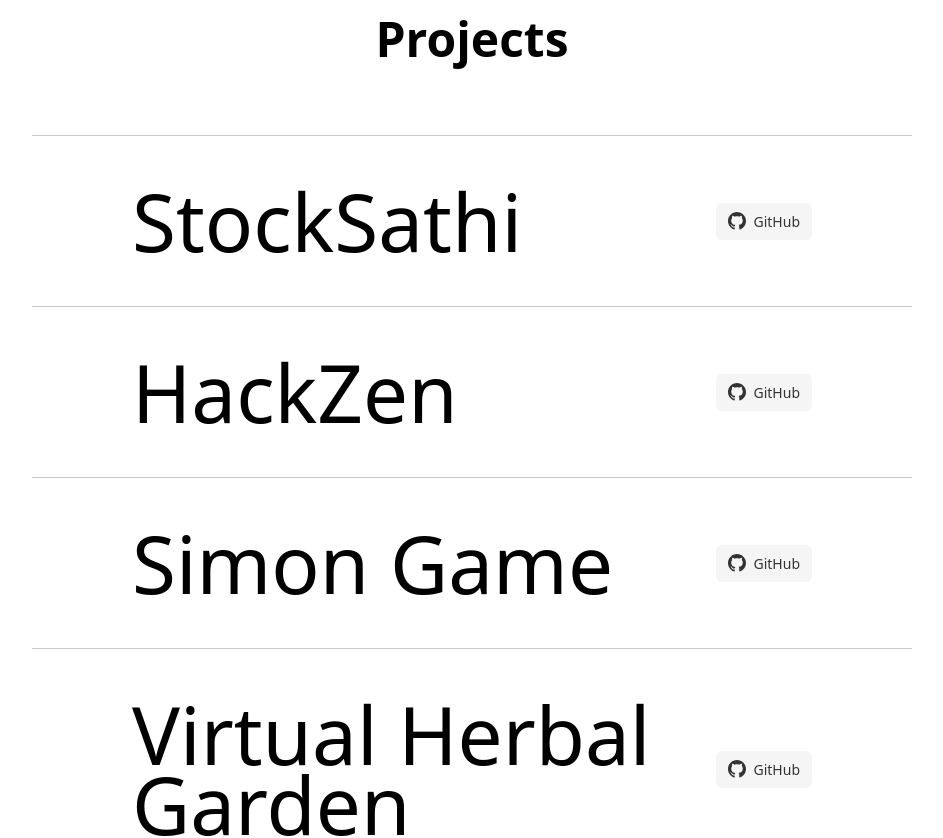
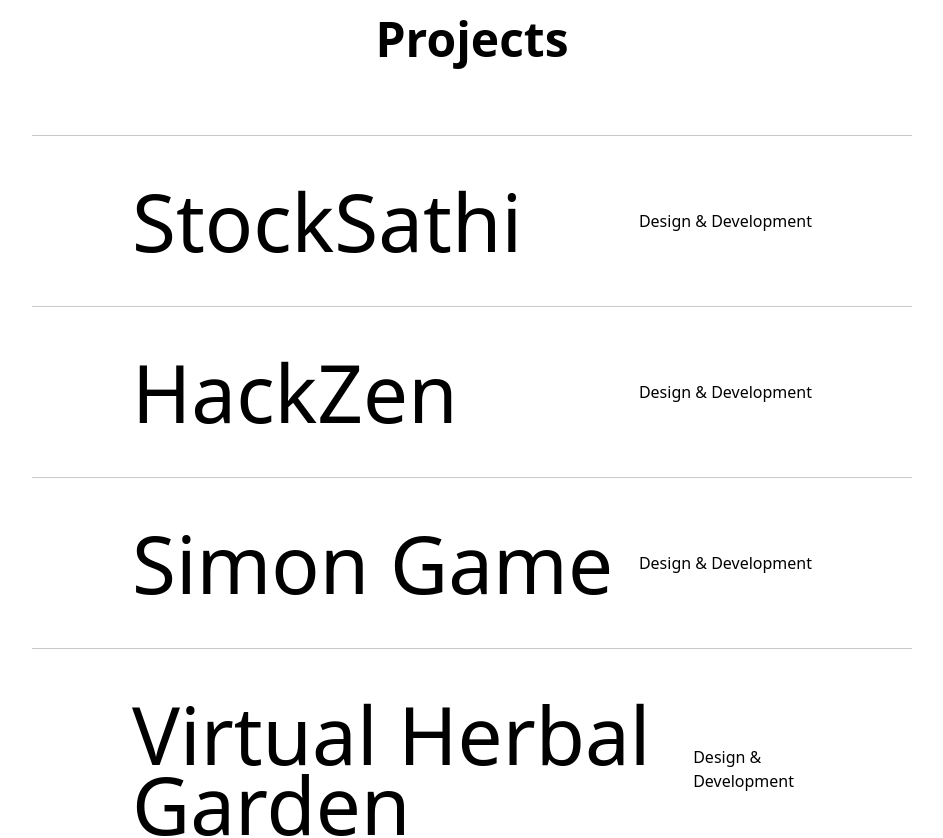
Before and after one commit to gauravjain0377/Portfolio, a Next.js app: page / in a window 1280 px wide. Shown: the part 1540-2378 px from the top of the page, without its empty margins (168-1111 px from the left). Built offline with nearby package versions, Linux system fonts and the light colour scheme.

Commit message:
Revert "updated the contacts section"
This reverts commit 6ef7e32230856f4934ccdc0df59ac4130431d8b1.

```diff
--- a/components/contact/Contact.jsx
+++ b/components/contact/Contact.jsx
@@ -40,7 +40,7 @@ export default function Contact() {
                 </div>
                 <div className={styles.nav}>
                         <Rounded>
-                            <p>gjain0229@gmail.com</p>
+                            <p>gjain0229.com</p>
                         </Rounded>
                         <Rounded>
                             <p>+91 8949956653</p>
--- a/components/project/childProject/Project.jsx
+++ b/components/project/childProject/Project.jsx
@@ -1,34 +1,19 @@
 "use client";
 import Style from "./style.module.scss";
-import Link from "next/link";
 
-const Project = ({ title, manageModal, index, githubUrl }) => {
+const Project = ({ title, manageModal, index }) => {
   return (
-    <div className={Style.project}>
     <div
-        className={Style.hoverArea}
       onMouseEnter={(e) => {
         manageModal(true, index, e.clientX, e.clientY);
       }}
       onMouseLeave={(e) => {
-          // Add a small delay to prevent flickering
-          setTimeout(() => {
         manageModal(false, index, e.clientX, e.clientY);
-          }, 100);
       }}
+      className={Style.project}
     >
       <h2>{title}</h2>
-      </div>
-      <div className={Style.projectLinks}>
-        <Link href={githubUrl} target="_blank" rel="noopener noreferrer">
-          <div className={Style.githubLink}>
-            <svg width="20" height="20" viewBox="0 0 24 24" fill="currentColor">
-              <path d="M12 0c-6.626 0-12 5.373-12 12 0 5.302 3.438 9.8 8.207 11.387.599.111.793-.261.793-.577v-2.234c-3.338.726-4.033-1.416-4.033-1.416-.546-1.387-1.333-1.756-1.333-1.756-1.089-.745.083-.729.083-.729 1.205.084 1.839 1.237 1.839 1.237 1.07 1.834 2.807 1.304 3.492.997.107-.775.418-1.305.762-1.604-2.665-.305-5.467-1.334-5.467-5.931 0-1.311.469-2.381 1.236-3.221-.124-.303-.535-1.524.117-3.176 0 0 1.008-.322 3.301 1.23.957-.266 1.983-.399 3.003-.404 1.02.005 2.047.138 3.006.404 2.291-1.552 3.297-1.23 3.297-1.23.653 1.653.242 2.874.118 3.176.77.84 1.235 1.911 1.235 3.221 0 4.609-2.807 5.624-5.479 5.921.43.372.823 1.102.823 2.222v3.293c0 .319.192.694.801.576 4.765-1.589 8.199-6.086 8.199-11.386 0-6.627-5.373-12-12-12z"/>
-            </svg>
-            <span>GitHub</span>
-          </div>
-        </Link>
-      </div>
+      <p>Design & Development</p>
     </div>
   );
 };
--- a/components/project/childProject/style.module.scss
+++ b/components/project/childProject/style.module.scss
@@ -25,13 +25,8 @@
     align-items: center;
     padding: 50px 100px 50px 100px;
     border-top: 1px solid rgb(201, 201, 201);
+    cursor: pointer;
     transition: all 0.2s;
-
-    .hoverArea {
-        flex: 1;
-        cursor: pointer;
-        transition: all 0.2s;
-    }
 
     h2{
         font-size: 80px;
@@ -44,39 +39,6 @@
     p{
         transition: all 0.4s ease;
         font-weight: 300;
-    }
-
-    .projectLinks {
-        display: flex;
-        align-items: center;
-        gap: 20px;
-    }
-
-    .githubLink {
-        display: flex;
-        align-items: center;
-        gap: 8px;
-        color: #333;
-        text-decoration: none;
-        font-weight: 300;
-        transition: all 0.3s ease;
-        padding: 8px 12px;
-        border-radius: 6px;
-        background-color: #f5f5f5;
-
-        &:hover {
-            background-color: #e0e0e0;
-            transform: translateY(-2px);
-        }
-
-        svg {
-            width: 18px;
-            height: 18px;
-        }
-
-        span {
-            font-size: 14px;
-        }
     }
 
     &:last-of-type{
--- a/components/project/index.jsx
+++ b/components/project/index.jsx
@@ -13,36 +13,26 @@ const index = () => {
       title: "StockSathi",
       src: "Stox.png",
       color: "#000000",
-      githubUrl: "https://github.com/gauravjain0377/Stox.git",
-      liveUrl: "https://stox.vercel.app",
     },
     {
       title: "HackZen",
       src: "HackZen.png",
       color: "#8C8C8C",
-      githubUrl: "https://github.com/Nitinjainn/STPI-Project.git",
-      liveUrl: "https://hackzen.vercel.app/",
     },
     {
       title: "Simon Game",
       src: "SG.png",
       color: "#EFE8D3",
-      githubUrl: "https://github.com/gauravjain0377/Simon-Game.git",
-      liveUrl: "https://simonplay.vercel.app/",
     },
     {
       title: "Virtual Herbal Garden",
       src: "VHG.png",
       color: "#706D63",
-      githubUrl: "https://github.com/Shaurya01836/AyurHerb.git",
-      liveUrl: "https://herb-sphere.vercel.app/",
     },
     {
       title: "BookStore",
       src: "BS.png",
       color: "#706D63",
-      githubUrl: "https://github.com/gauravjain0377/BookStore.git",
-      liveUrl: "https://books-company.vercel.app/",
     },
   ];
 
@@ -133,7 +123,6 @@ const index = () => {
               index={index}
               title={project.title}
               manageModal={manageModal}
-              githubUrl={project.githubUrl}
               key={index}
             />
           );
@@ -188,14 +177,7 @@ const index = () => {
           initial="initial"
           animate={active ? "enter" : "closed"}
         >
-          <Link
-            href={active && projects[index] ? projects[index].liveUrl : "#"}
-            target="_blank"
-            rel="noopener noreferrer"
-            style={{ textDecoration: 'none', color: 'inherit' }}
-          >
-            View
-          </Link>
+          <a href="">View</a>
         </motion.div>
       </>
     </main>
```
Lines whose indentation alone changed are shown as unchanged.
